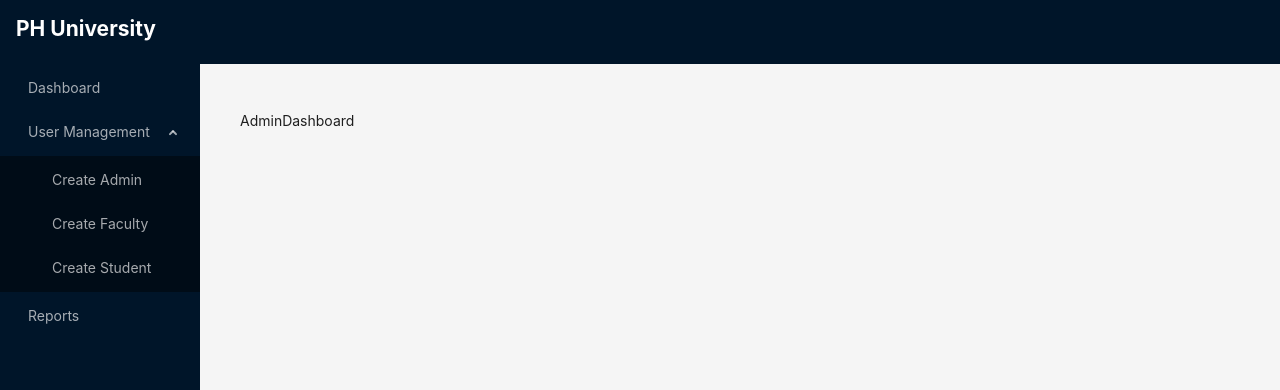
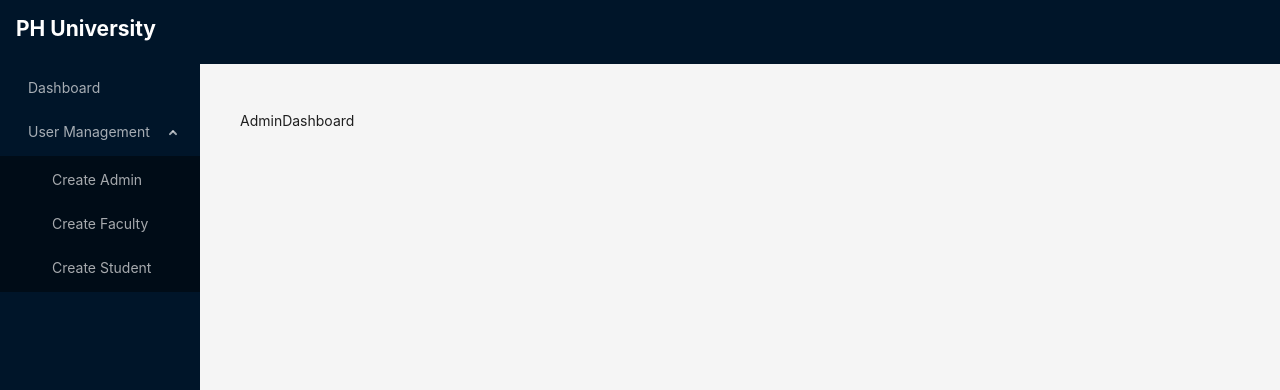
Before and after one commit to JuborajSujon/learn-backend, a React (Vite) app in the folder ph-mission4/ph-university-client/: page /admin/dashboard in a window 1280 px wide. Both pictures are taken after a click on the element "User Management". Shown: the top 390 px of the page. Built offline with nearby package versions, Linux system fonts and the light colour scheme.

Commit message:
26-9 Refactor hard-coded sidebar items

```diff
--- a/ph-mission4/ph-university-client/src/components/layout/MainLayout.tsx
+++ b/ph-mission4/ph-university-client/src/components/layout/MainLayout.tsx
@@ -6,37 +6,9 @@
 import { Layout, Menu, MenuProps } from "antd";
 import { createElement } from "react";
 import { NavLink, Outlet } from "react-router-dom";
+import { adminSidebarItems } from "../../routes/admin.routes";
 
 const { Header, Content, Footer, Sider } = Layout;
-
-const items: MenuProps["items"] = [
-  {
-    key: "Dashboard",
-    label: <NavLink to="/admin/dashboard">Dashboard</NavLink>,
-  },
-  {
-    key: "User Management",
-    label: "User Management",
-    children: [
-      {
-        key: "Create Admin",
-        label: <NavLink to="/admin/create-admin">Create Admin</NavLink>,
-      },
-      {
-        key: "Create Faculty",
-        label: <NavLink to="/admin/create-faculty">Create Faculty</NavLink>,
-      },
-      {
-        key: "Create Student",
-        label: <NavLink to="/admin/create-student">Create Student</NavLink>,
-      },
-    ],
-  },
-  {
-    key: "3",
-    label: "Reports",
-  },
-];
 
 export default function MainLayout() {
   return (
@@ -57,7 +29,7 @@
           theme="dark"
           mode="inline"
           defaultSelectedKeys={["4"]}
-          items={items}
+          items={adminSidebarItems}
         />
       </Sider>
       <Layout>
--- a/ph-mission4/ph-university-client/src/routes/admin.routes.tsx
+++ b/ph-mission4/ph-university-client/src/routes/admin.routes.tsx
@@ -1,13 +1,20 @@
+import { NavLink } from "react-router-dom";
 import AdminDashboard from "../pages/admin/AdminDashboard";
 import CreateAdmin from "../pages/admin/CreateAdmin";
 import CreateFaculty from "../pages/admin/CreateFaculty";
 import CreateStudent from "../pages/admin/CreateStudent";
+import { ReactNode } from "react";
 
 type TRoute = {
   path: string;
-  element: React.ReactNode;
+  element: ReactNode;
 };
 
+type TSidebarItem = {
+  key: string;
+  label: ReactNode;
+  children?: TSidebarItem[];
+};
 const adminPaths = [
   {
     name: "Dashboard",
@@ -59,6 +66,30 @@
   return acc;
 }, []);
 
+export const adminSidebarItems = adminPaths.reduce(
+  (acc: TSidebarItem[], item) => {
+    if (item.path && item.name) {
+      acc.push({
+        key: item.name,
+        label: <NavLink to={`/admin/${item.path}`}>{item.name}</NavLink>,
+      });
+    }
+
+    if (item.children) {
+      acc.push({
+        key: item.name,
+        label: item.name,
+        children: item.children.map((child) => ({
+          key: child.name,
+          label: <NavLink to={`/admin/${child.path}`}>{child.name}</NavLink>,
+        })),
+      });
+    }
+    return acc;
+  },
+  []
+);
+
 //Hard coded routes
 // const adminPaths = [
 //   {
```
Also changed, not shown: ph-mission4/ph-university-client/ArrayReducer.js (+32 -11 lines).
